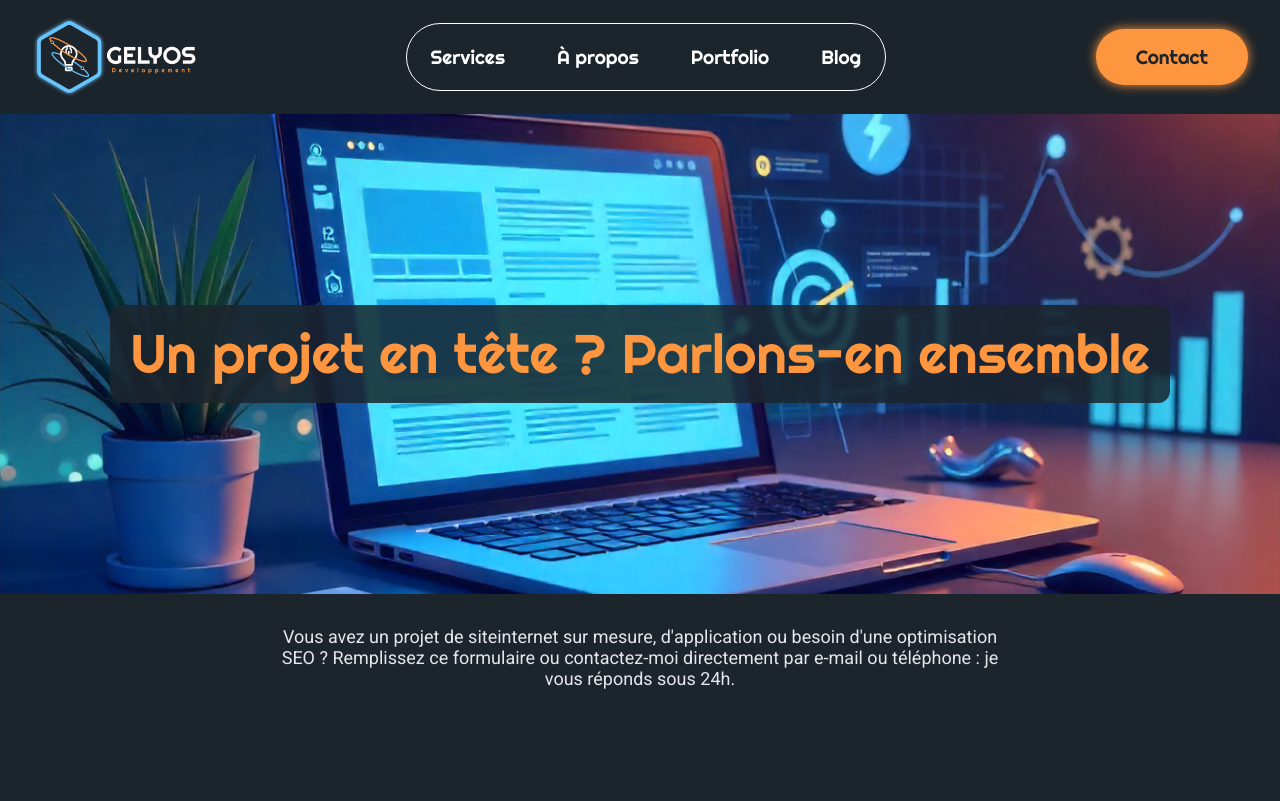
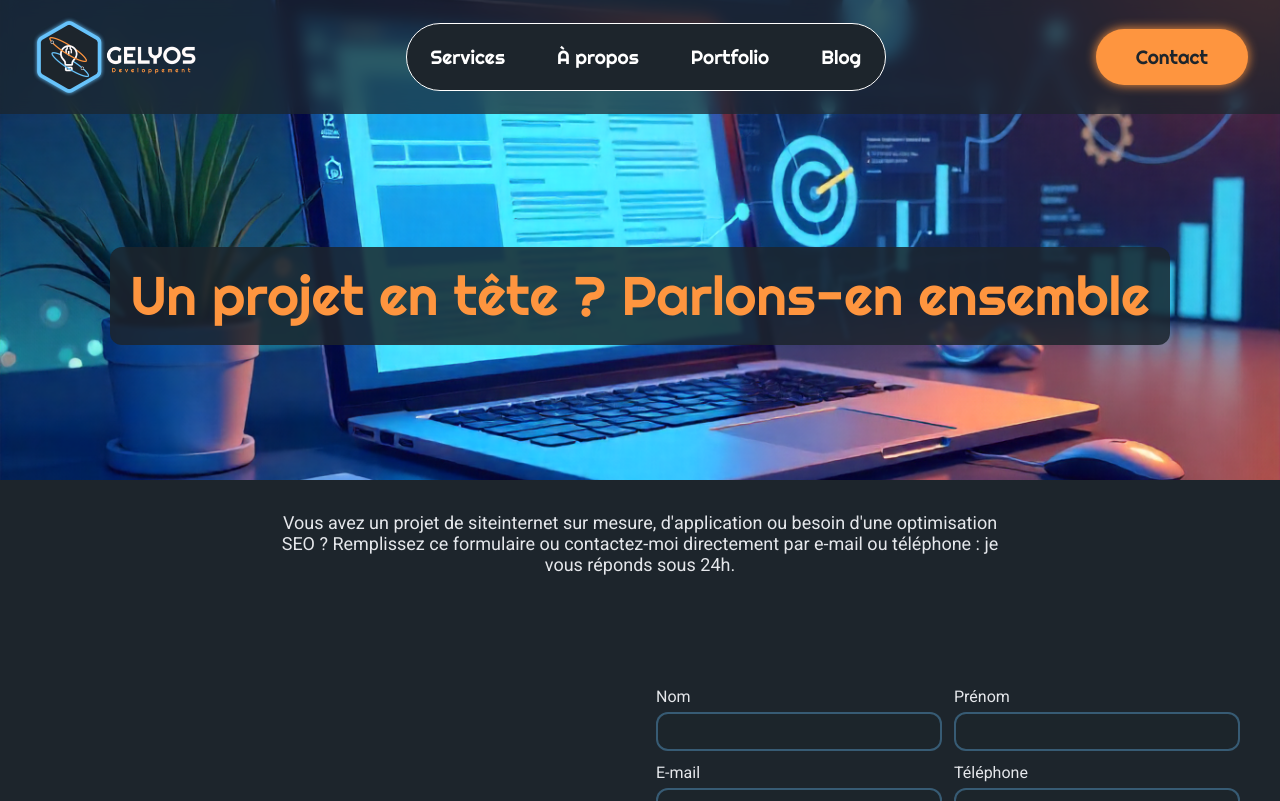
Before and after one commit to Guillaume811/site-gelyos, a React (Vite) app: page /contact in a window 1280 px wide. Shown: the top 801 px of the page. Built offline with nearby package versions, Linux system fonts and the light colour scheme.

Commit message:
style: changement position stycky en fixed

```diff
--- a/src/components/DesktopHeader/DesktopHeader.module.scss
+++ b/src/components/DesktopHeader/DesktopHeader.module.scss
@@ -15,7 +15,7 @@
 }*/
 
 .header {
-  position: sticky;
+  position: fixed;
   top: 0;
   z-index: 100;
   width: 100%;
--- a/src/components/HeaderSection/HeaderSection.module.scss
+++ b/src/components/HeaderSection/HeaderSection.module.scss
@@ -2,6 +2,11 @@
   position: relative;
   height: 60vh;
   overflow: hidden;
+  padding-top: 7rem;
+
+  @media (max-width: 768px) {
+    padding-top: 0rem;
+  }
 }
 
 .background {
```
